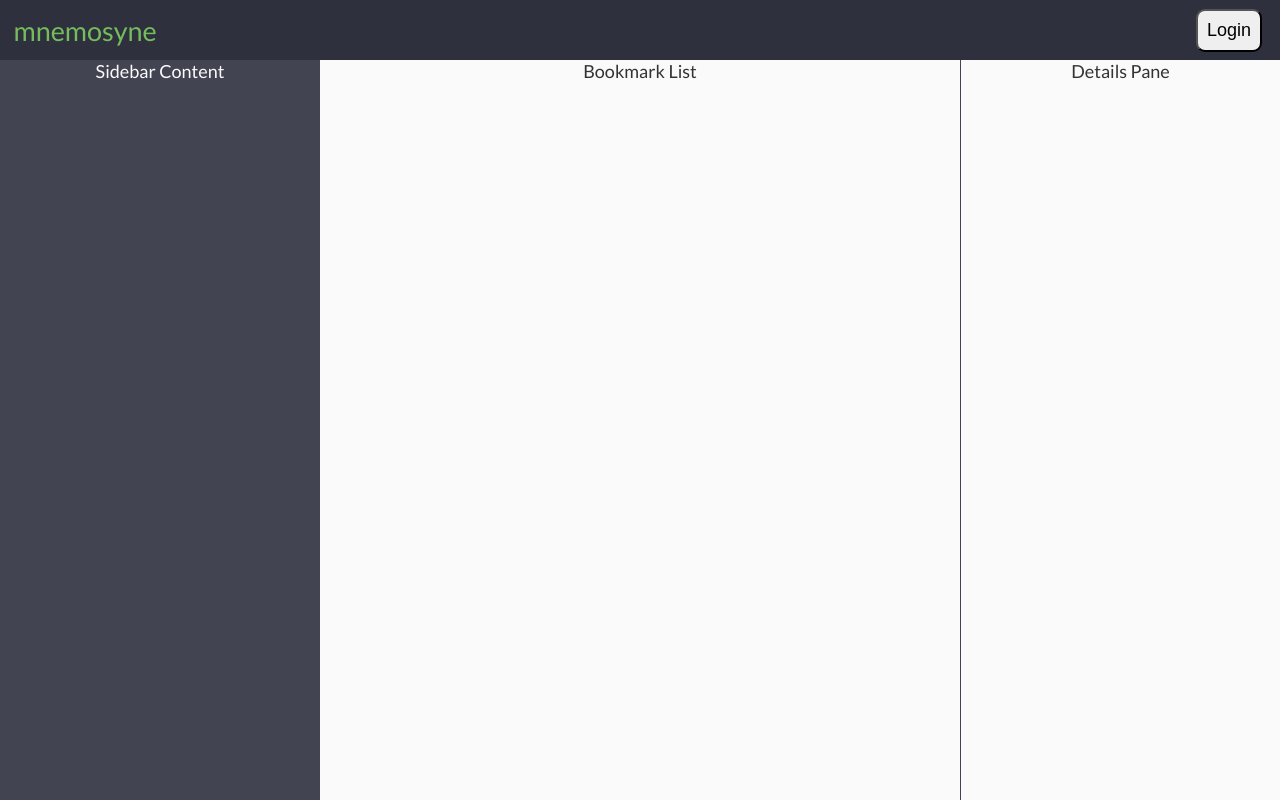
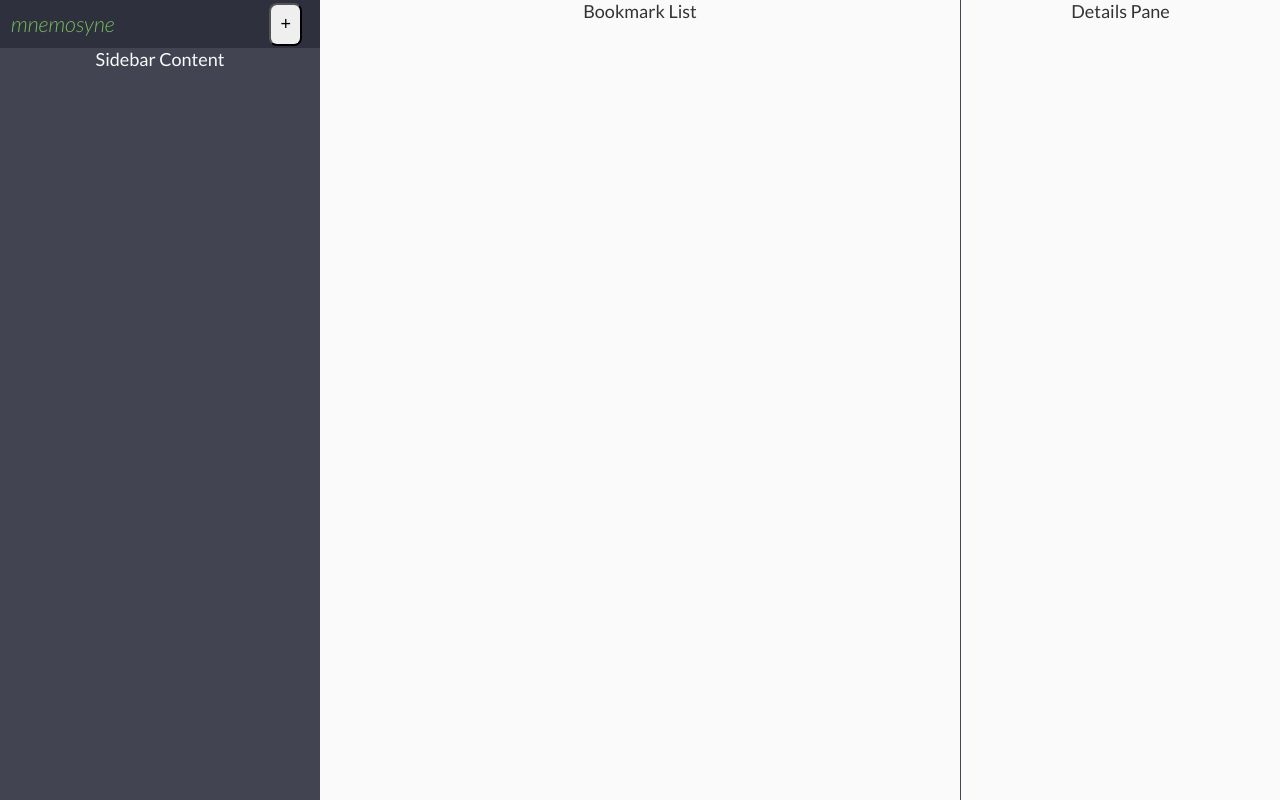
Before and after one commit to zixialu/mnemosyne, a React (Create React App) app: page / in a window 1280 px wide. Built offline with nearby package versions, Linux system fonts and the light colour scheme.

Commit message:
Tweak layout

```diff
--- a/public/index.html
+++ b/public/index.html
@@ -22,7 +22,7 @@
     <title>mnemosyne</title>
 
     <!-- Font: Lato -->
-    <link href="https://fonts.googleapis.com/css?family=Lato:400,700&display=swap" rel="stylesheet">
+    <link href="https://fonts.googleapis.com/css?family=Lato:300i,400,700&display=swap" rel="stylesheet">
   </head>
   <body>
     <noscript>You need to enable JavaScript to run this app.</noscript>
--- a/src/components/header.jsx
+++ b/src/components/header.jsx
@@ -7,7 +7,7 @@ class Header extends React.Component {
     return (
       <header className="mn-header">
         <div className="mn-brand">mnemosyne</div>
-        <Button className="login">Login</Button>
+        <Button className="login">+</Button>
       </header>
     );
   }
--- a/src/styles/app.scss
+++ b/src/styles/app.scss
@@ -1,7 +1,7 @@
 .app {
   display: grid;
   grid:
-    [header-start] "header header header" auto [header-end]
+    [header-start] "header bookmark-list details-pane" auto [header-end]
     [body-start] "sidebar bookmark-list details-pane" 1fr [body-end]
     / 1fr 2fr minmax(10rem, 1fr);
   gap: 0;
--- a/src/styles/button.scss
+++ b/src/styles/button.scss
@@ -3,7 +3,7 @@
 .btn {
   padding: 0.5em;
   margin: 0em 1em;
-  border-radius: 0.5em;
+  border-radius: 0.5rem;
 
   font-size: 1em;
 }
--- a/src/styles/header.scss
+++ b/src/styles/header.scss
@@ -15,8 +15,9 @@
     flex: 1 1 100%;
     margin: 0.5em;
 
-    text-align: start;
     color: $primary-color;
-    font-size: 1.5em;
+    font-size: 1.2em;
+    font-weight: 300;
+    font-style: italic;
   }
 }
```
